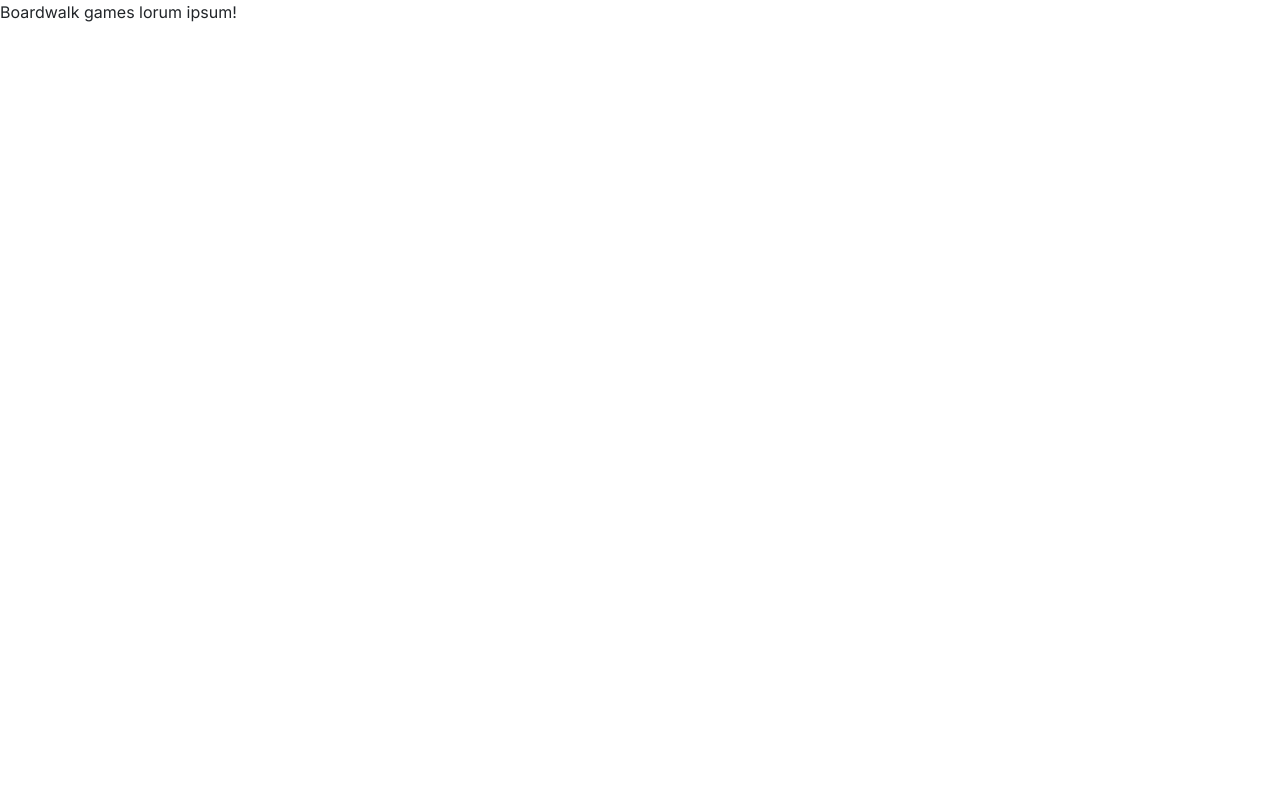
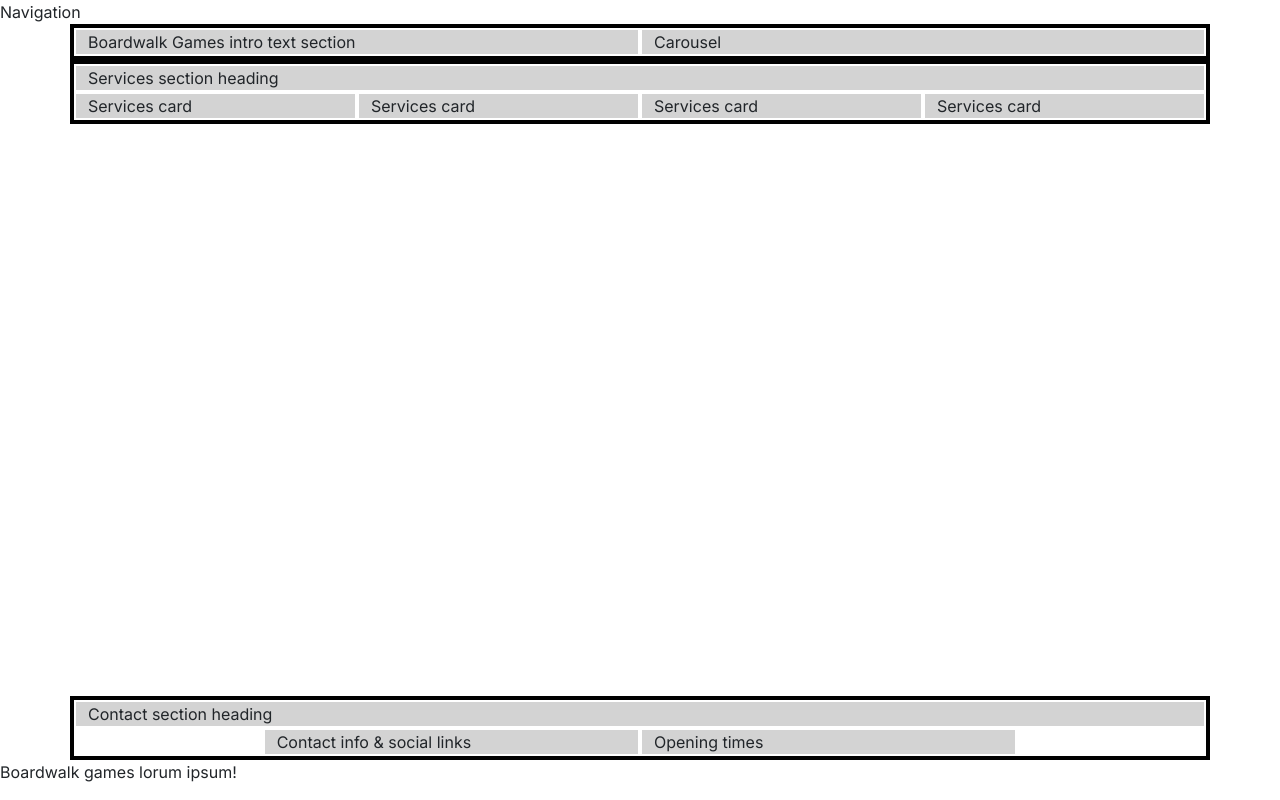
Before and after one commit to Schidley/boardwalk-games, a plain HTML site: page index.html in a window 1280 px wide. Drawn offline with nearby package versions, Linux system fonts and the light colour scheme; a web font is replaced by a local one.

Commit message:
game library added

```diff
--- a/assets/style/style.css
+++ b/assets/style/style.css
@@ -28,6 +28,18 @@ h3 {
     color: var(--highlight-color);
 }
 
+/* grid visualisation CSS for testing */
+
+.container,
+.row {
+    border: 2px solid black;
+}
+
+.col-12 {
+    border: 2px solid white;
+    background-color: lightgray;
+}
+
 body {
     font-family: "Inter", sans-serif;
 }
--- /dev/null
+++ b/game-library.html
@@ -0,0 +1,91 @@
+<!DOCTYPE html>
+<html lang="en">
+
+<head>
+    <meta charset="UTF-8">
+    <meta name="viewport" content="width=device-width, initial-scale=1.0">
+    <meta name="description"
+        content="Explore Boardwalk Games' vast library of engaging and exciting board games available for rent or purchase. Reserve your game online and embark on your next board game adventure today!">
+    <title>Boardwalk Games | Game Library</title>
+
+    <!-- favicons generated by favicon.io -->
+    <link rel="apple-touch-icon" sizes="180x180" href="assets/images/apple-touch-icon.png">
+    <link rel="icon" type="image/png" sizes="32x32" href="assets/images/favicon-32x32.png">
+    <link rel="icon" type="image/png" sizes="16x16" href="assets/images/favicon-16x16.png">
+
+    <!-- Bootstrap 5 CSS -->
+    <link href="https://cdn.jsdelivr.net/npm/bootstrap@5.3.3/dist/css/bootstrap.min.css" rel="stylesheet"
+        integrity="sha384-QWTKZyjpPEjISv5WaRU9OFeRpok6YctnYmDr5pNlyT2bRjXh0JMhjY6hW+ALEwIH" crossorigin="anonymous">
+
+    <!-- Custom CSS -->
+    <link rel="stylesheet" href="assets/style/style.css">
+</head>
+<!-- classes on body set to work with mt-auto on footer to
+    ensure it always stays at the bottom of the page -->
+
+<body class="d-flex flex-column min-vh-100">
+    <!-- Navigation -->
+    <div>Navigation</div>
+
+    <!-- Header with carousel -->
+    <header class="container">
+        <div class="row">
+            <div class="col-12 col-xl-6">Game library intro text section</div>
+            <div class="col-12 col-xl-6">Carousel</div>
+        </div>
+    </header>
+
+    <!-- main element to hold all key sections of the game library page,
+         it is not part of the grid structure -->
+    <main>
+        <!-- New Games section -->
+        <section class="container">
+            <div class="row">
+                <div class="col-12">
+                    New Games section heading
+                </div>
+                <div class="col-12 col-md-6 col-xl-3">game card</div>
+                <div class="col-12 col-md-6 col-xl-3">game card</div>
+                <div class="col-12 col-md-6 col-xl-3">game card</div>
+                <div class="col-12 col-md-6 col-xl-3">game card</div>
+            </div>
+        </section>
+        <!-- Favourite Games section -->
+        <section class="container">
+            <div class="row">
+                <div class="col-12">
+                    Favourite Games section heading
+                </div>
+                <div class="col-12 col-md-6 col-xl-3">game card</div>
+                <div class="col-12 col-md-6 col-xl-3">game card</div>
+                <div class="col-12 col-md-6 col-xl-3">game card</div>
+                <div class="col-12 col-md-6 col-xl-3">game card</div>
+            </div>
+        </section>
+    </main>
+
+    <!-- footer / contact section -->
+    <!-- mt-auto added to push footer to the bottom of the page -->
+    <footer class="mt-auto">
+        <div class="container">
+            <div class="row justify-content-center">
+                <div class="col-12">Contact section heading</div>
+                <!-- contact info -->
+                <div class="col-12 col-md-6 col-xl-4">Contact info & social links</div>
+                <!-- opening times -->
+                <div class="col-12 col-md-6 col-xl-4">Opening times</div>
+            </div>
+        </div>
+    </footer>
+
+    <!-- Bootstrap JS -->
+    <script src="https://cdn.jsdelivr.net/npm/bootstrap@5.3.3/dist/js/bootstrap.bundle.min.js"
+        integrity="sha384-YvpcrYf0tY3lHB60NNkmXc5s9fDVZLESaAA55NDzOxhy9GkcIdslK1eN7N6jIeHz" crossorigin="anonymous">
+        </script>
+
+    <!-- Font Awesome kit -->
+    <script src="https://kit.fontawesome.com/b06a7c97c0.js" crossorigin="anonymous"></script>
+
+</body>
+
+</html>
--- a/index.html
+++ b/index.html
@@ -14,7 +14,54 @@
     <link rel="stylesheet" href="assets/style/style.css">
 
     <title>Boardwalk Games</title>
+
+     <!-- favicons from favicon.io -->
+     <link rel="apple-touch-icon" sizes="180x180" href="assets/images/apple-touch-icon.png">
+     <link rel="icon" type="image/png" sizes="32x32" href="assets/images/favicon-32x32.png">
+     <link rel="icon" type="image/png" sizes="16x16" href="assets/images/favicon-16x16.png">
 </head>
+
+<!-- Classes on body set to work with mt-auto on footer to ensure it always stays at the bottom of the page -->
+<body class="d-flex flex-column min-vh-100">
+  <!-- Navigation -->
+  <div>Navigation</div>
+
+  <!-- Header with carousel -->
+  <header class="container">
+      <div class="row">
+          <div class="col-12 col-xl-6">Boardwalk Games intro text section</div>
+          <div class="col-12 col-xl-6">Carousel</div>
+      </div>
+  </header>
+
+  <!-- main element to hold all key sections of the home page. It is not part of the grid structure -->
+  <main>
+      <!-- Services section -->
+      <section class="container">
+          <div class="row">
+              <div class="col-12">Services section heading</div>
+              <div class="col-12 col-md-6 col-xl-3">Services card</div>
+              <div class="col-12 col-md-6 col-xl-3">Services card</div>
+              <div class="col-12 col-md-6 col-xl-3">Services card</div>
+              <div class="col-12 col-md-6 col-xl-3">Services card</div>
+          </div>
+      </section>
+  </main>
+
+  <!-- Footer / contact section -->
+  <!-- mt-auto added to push footer to the bottom of the page -->
+  <footer class="mt-auto">
+      <div class="container">
+          <div class="row justify-content-center">
+              <div class="col-12">Contact section heading</div>
+              <!-- Contact info -->
+              <div class="col-12 col-md-6 col-xl-4">Contact info & social links</div>
+              <!-- Opening times -->
+              <div class="col-12 col-md-6 col-xl-4">Opening times</div>
+          </div>
+      </div>
+  </footer>
+
 <body>
     <p>
         Boardwalk games lorum ipsum!
```
